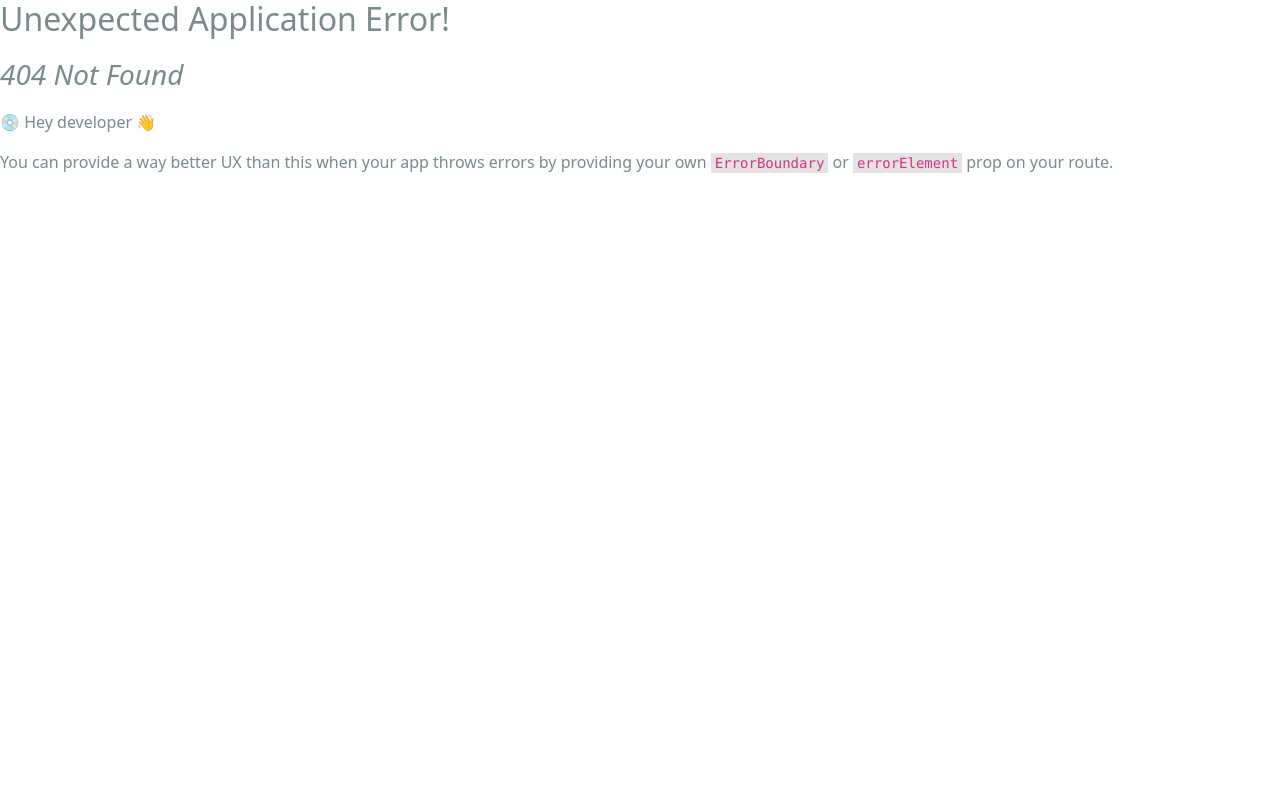
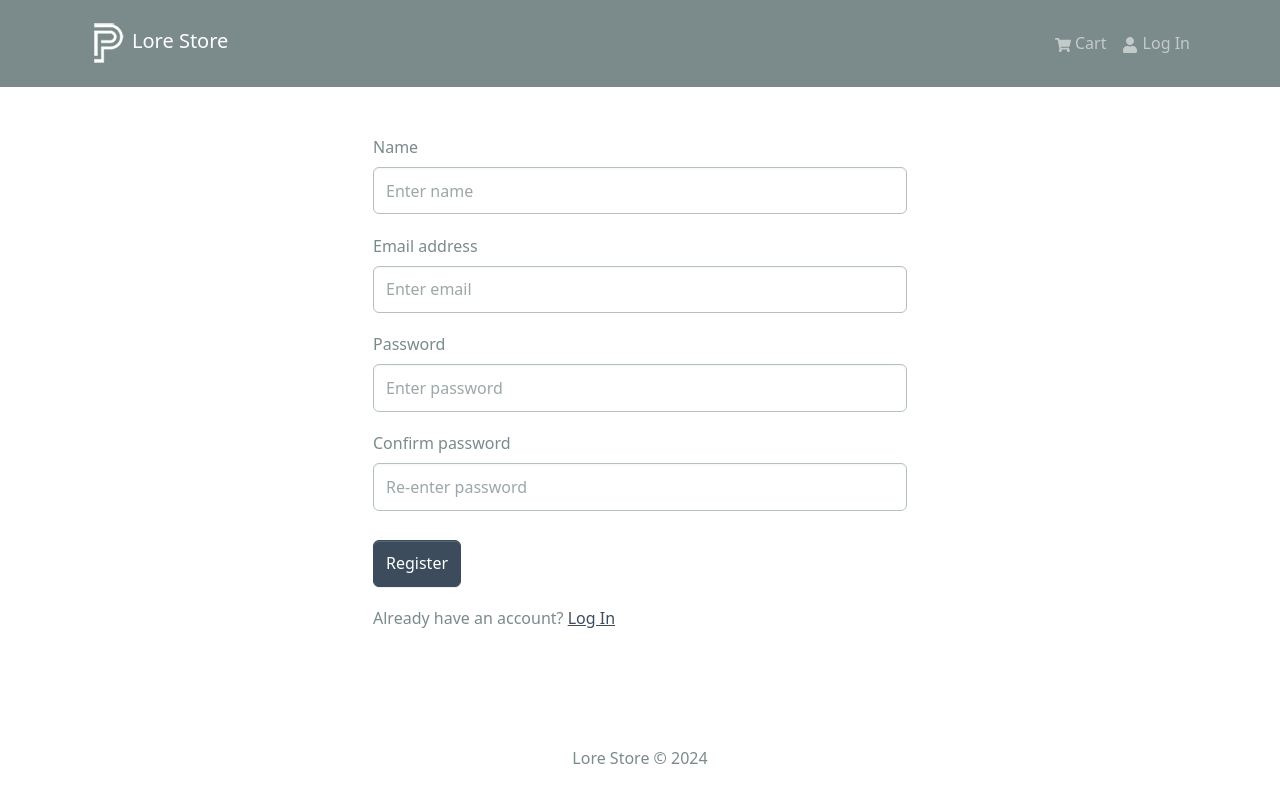
Before and after one commit to Nmcleon/MVP_STORE, a React (Create React App) app in the folder frontend/: page /register in a window 1280 px wide. Before the commit this address had no page. Shown: the top 802 px of the page. Built offline with nearby package versions, Linux system fonts and the light colour scheme.

Commit message:
User registration and login
Battled through the treacherous realm of Redux errors. Crushed some bugs, others emerged, but we march forward undeterred. The saga continues, and our codebase stands resilient. 💻🔨

```diff
--- a/frontend/src/components/Header.jsx
+++ b/frontend/src/components/Header.jsx
@@ -1,16 +1,28 @@
 import React from 'react'
 import { Navbar, Nav, Container, Badge, NavDropdown } from 'react-bootstrap'
+import { useNavigate } from 'react-router-dom'
 import { FaShoppingCart, FaUser } from 'react-icons/fa'
 import { LinkContainer } from 'react-router-bootstrap'
-import { useSelector } from 'react-redux'
+import { useSelector, useDispatch } from 'react-redux'
+import { useLogoutMutation } from '../slices/usersApiSlice'
+import { logout } from '../slices/authSlice'
 
 import logo from '../assets/logo.png'
 
 const Header = () => {
     const { cartItems } = useSelector((state) => state.cart)
     const { userInfo } = useSelector((state) => state.auth)
-    const logoutHandler = () => {
-        console.log('logout')
+    const dispatch = useDispatch()
+    const navigate = useNavigate()
+    const [logoutApiCall] = useLogoutMutation()
+    const logoutHandler = async () => {
+        try {
+            await logoutApiCall().unwrap()
+            dispatch(logout())
+            navigate('/login')
+        } catch (err) {
+            console.log(err)
+        }
     }
 
     return (
@@ -50,7 +62,7 @@
                             ) : (
                                 <LinkContainer to='/login'>
                                     <Nav.Link href='/login'>
-                                        <FaUser /> Sign In
+                                        <FaUser /> Log In
                                     </Nav.Link>
                                 </LinkContainer>
                             ) }
--- a/frontend/src/index.js
+++ b/frontend/src/index.js
@@ -18,6 +18,7 @@
 import ProductScreen from './screens/ProductScreen';
 import CartScreen from './screens/CartScreen';
 import LoginScreen from './screens/LoginScreen';
+import RegisterScreen from './screens/RegisterScreen';
 
 const router = createBrowserRouter(
   createRoutesFromElements(
@@ -26,6 +27,7 @@
       <Route path='/product/:id' element={<ProductScreen />} />
       <Route path='/cart/' element={<CartScreen />} />
       <Route path='/login' element={<LoginScreen />} />
+      <Route path='/register' element={<RegisterScreen />} />
     </Route>
   )
 )
--- a/frontend/src/screens/LoginScreen.jsx
+++ b/frontend/src/screens/LoginScreen.jsx
@@ -59,7 +59,8 @@
 
             <Row className='py-3'>
                 <Col>
-                    New Customer? <Link to={redirect ? `/register?redirect=${redirect}` : '/register'}>Register</Link>
+                New customer?{' '}
+                    <Link to={redirect ? `/register?redirect=${redirect}` : '/register'}>Register</Link>
                 </Col>
             </Row>
         </FormContainer>
--- /dev/null
+++ b/frontend/src/screens/RegisterScreen.jsx
@@ -0,0 +1,88 @@
+import React from 'react'
+import { useState, useEffect } from 'react'
+import { Link, useLocation, useNavigate } from 'react-router-dom'
+import { Form, Button, Row, Col } from 'react-bootstrap'
+import { useDispatch, useSelector } from 'react-redux'
+import FormContainer from '../components/FormContainer'
+import Loader from '../components/Loader'
+import { useRegisterMutation } from '../slices/usersApiSlice'
+import { setCredentials } from '../slices/authSlice'
+import { toast } from 'react-toastify'
+
+const RegisterScreen = () => {
+    const [name, setName] = useState('')
+    const [email, setEmail] = useState('')
+    const [password, setPassword] = useState('')
+    const [confirmPassword, setConfirmPassword] = useState('')
+    const dispatch = useDispatch()
+    const navigate = useNavigate()
+    const [register, { isLoading }] = useRegisterMutation()
+    const { userInfo } = useSelector((state) => state.auth)
+    const { search } = useLocation()
+    const sp = new URLSearchParams(search)
+    const redirect = sp.get('redirect') || '/'
+    const submitHandler = async (e) => {
+        e.preventDefault()
+        if (password !== confirmPassword) {
+            toast.error('Passwords do not match')
+            return
+        } else {
+            try {
+                const res = await register({ name, email, password }).unwrap()
+                dispatch(setCredentials({ ...res }))
+                navigate(redirect)
+            } catch (err) {
+                toast.error(err?.data?.message || err.error)
+            }
+        }
+    }
+
+    useEffect(() => {
+        if (userInfo) {
+            navigate(redirect)
+        }
+    }, [navigate, redirect, userInfo])
+
+    return (
+        <FormContainer>
+            {/* <h2>Sign In</h2> */}
+
+            <Form className='mt-4' onSubmit={submitHandler}>
+                <Form.Group controlId='name' className='my-3'>
+                    <Form.Label>Name</Form.Label>
+                    <Form.Control type='text' placeholder='Enter name' value={name} onChange={(e) => setName(e.target.value)}></Form.Control>
+                </Form.Group>
+
+                <Form.Group controlId='email' className='my-3'>
+                    <Form.Label>Email address</Form.Label>
+                    <Form.Control type='email' placeholder='Enter email' value={email} onChange={(e) => setEmail(e.target.value)}></Form.Control>
+                </Form.Group>
+
+                <Form.Group controlId='password' className='my-3'>
+                    <Form.Label>Password</Form.Label>
+                    <Form.Control type='password' placeholder='Enter password' value={password} onChange={(e) => setPassword(e.target.value)}></Form.Control>
+                </Form.Group>
+
+                <Form.Group controlId='confirmPassword' className='my-3'>
+                    <Form.Label>Confirm password</Form.Label>
+                    <Form.Control type='password' placeholder='Re-enter password' value={confirmPassword} onChange={(e) => setConfirmPassword(e.target.value)}></Form.Control>
+                </Form.Group>
+
+                <Button type='submit' variant='primary' className='mt-2' disabled={ isLoading }>
+                    Register
+                </Button>
+
+                { isLoading && <Loader /> }
+            </Form>
+
+            <Row className='py-3'>
+                <Col>
+                    Already have an account?{' '}
+                    <Link to={redirect ? `/login?redirect=${redirect}` : '/login'}>Log In</Link>
+                </Col>
+            </Row>
+        </FormContainer>
+    )
+}
+
+export default RegisterScreen
--- a/frontend/src/slices/authSlice.js
+++ b/frontend/src/slices/authSlice.js
@@ -10,9 +10,13 @@
         setCredentials: (state, action) => {
             state.userInfo = action.payload
             localStorage.setItem('userInfo', JSON.stringify(action.payload))
+            },
+            logout: (state, action) => {
+                state.userInfo = null;
+                localStorage.removeItem('userInfo')
         }
     }
 })
 
-export const { setCredentials } = authSlice.actions
+export const { setCredentials, logout } = authSlice.actions
 export default authSlice.reducer
--- a/frontend/src/slices/usersApiSlice.js
+++ b/frontend/src/slices/usersApiSlice.js
@@ -9,8 +9,21 @@
                 method: 'POST',
                 body: data
             })
+        }),
+        register: builder.mutation({
+            query: (data) => ({
+                url: USERS_URL,
+                method: 'POST',
+                body: data
+            })
+        }),
+        logout: builder.mutation({
+            query: () => ({
+                url: `${USERS_URL}/logout`,
+                method: 'POST'
+            })
         })
     })
-});
+})
 
-export const { useLoginMutation } = usersApiSlice
+export const { useLoginMutation, useLogoutMutation, useRegisterMutation } = usersApiSlice
```
